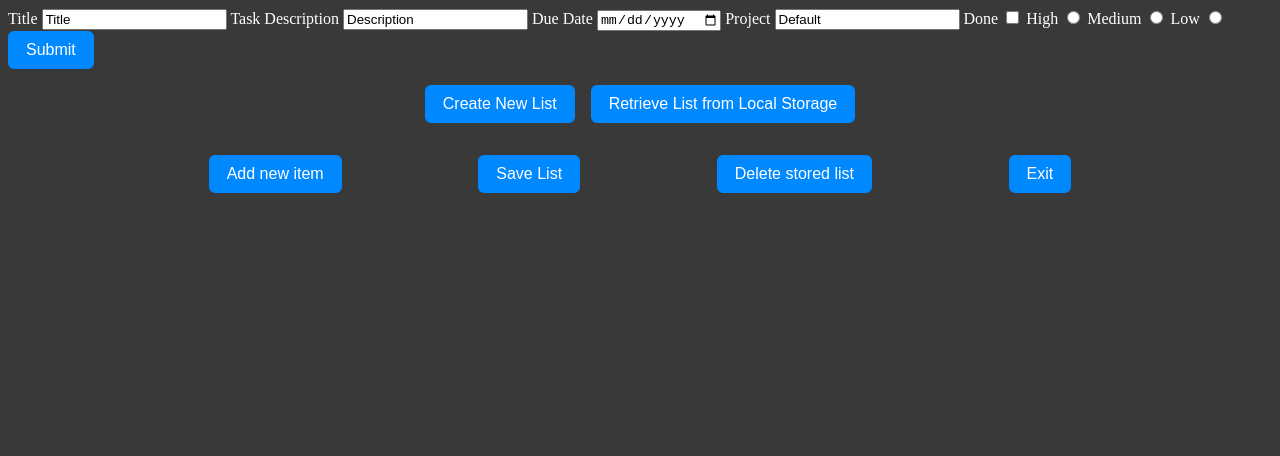
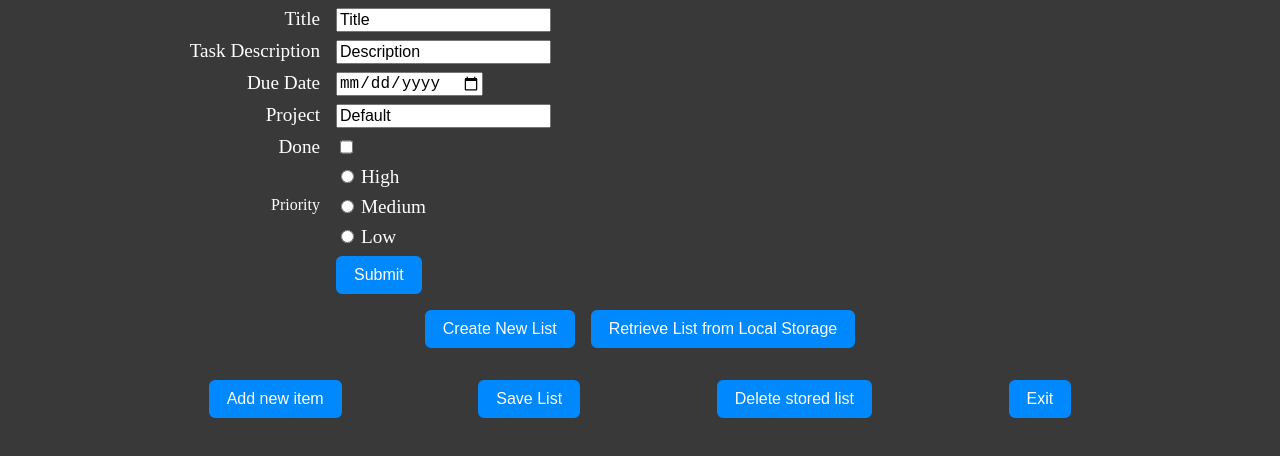
Before and after one commit to aniket-agra/odin-todolist, a website built with webpack: page dist/index.html in a window 1280 px wide. Built offline with Linux system fonts and the light colour scheme.

Commit message:
Add grid to form
Need to add a div for the Priority label. Need to also specify row
position of priority label to allow it to be centered.

```diff
--- a/src/style.css
+++ b/src/style.css
@@ -25,6 +25,38 @@ button:active {
 
 button:hover {
     scale: 1.05;
+}
+
+form {
+    display: grid;
+    grid-template-columns: 1fr 3fr;
+    column-gap: 1rem;
+    row-gap : 0.5rem;
+}
+
+label {
+    justify-self: end;
+    font-size: 1.2rem;
+}
+
+input {
+    justify-self: start;
+    font-size: 1rem;
+}
+
+.priorityLabel {
+    grid-column: 1 / 2;
+    grid-row : 7 / 8;
+    justify-self: end;
+}
+
+.entry {
+    grid-column: 2 / -1;
+}
+
+form > button {
+    grid-column: 2;
+    justify-self: start;
 }
 
 .startPageBtns {
```
Also changed, not shown: dist/index.html, dist/main.js.
